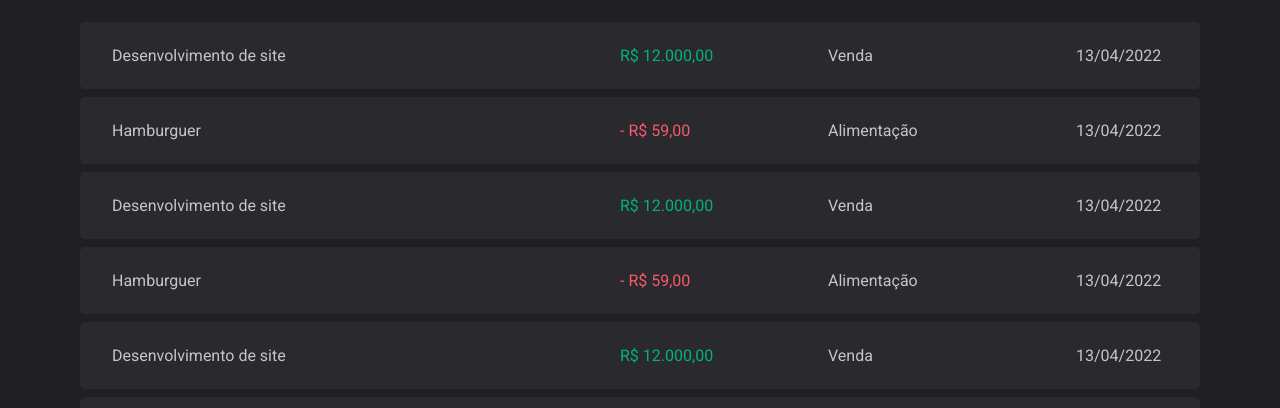
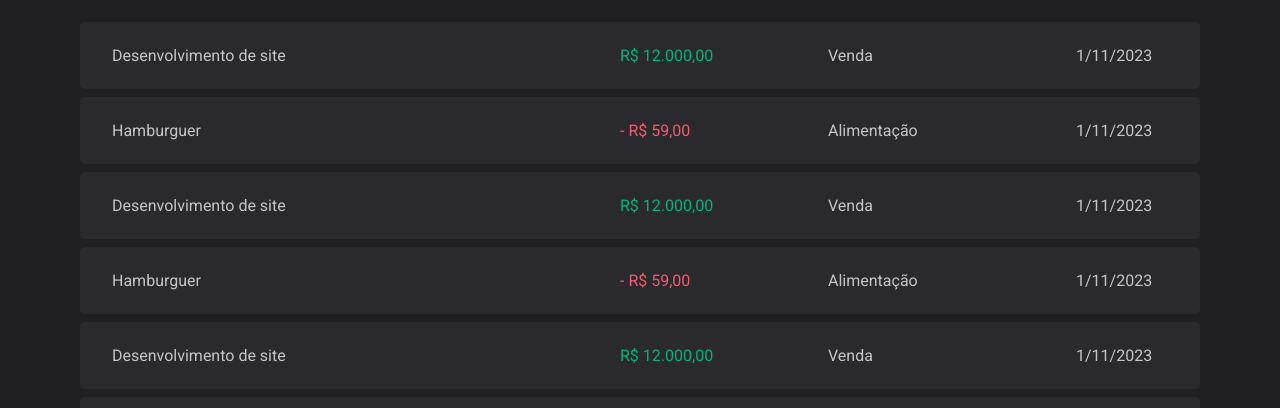
Before and after one commit to Lucariozin/ignite-dtmoney, a React (Vite) app: page / in a window 1280 px wide. Shown: the part 392-800 px from the top of the page. Built offline with nearby package versions, Linux system fonts and the light colour scheme.

Commit message:
configuring 'json-server'.

```diff
--- /dev/null
+++ b/json-server/fake-json-server-db.json
@@ -0,0 +1,36 @@
+{
+  "transactions": [
+    {
+      "id": 1,
+      "type": "income",
+      "description": "Desenvolvimento de site",
+      "value": 12000,
+      "category": "venda",
+      "createdAt": "10-01-2023 14:00:00"
+    },
+    {
+      "id": 2,
+      "type": "outcome",
+      "description": "Hamburguer",
+      "value": 59,
+      "category": "Alimentação",
+      "createdAt": "10-01-2023 15:00:00"
+    },
+    {
+      "id": 3,
+      "type": "outcome",
+      "description": "Aluguel de apartamento",
+      "value": 1200,
+      "category": "Casa",
+      "createdAt": "10-01-2023 16:00:00"
+    },
+    {
+      "type": "outcome",
+      "description": "Teste",
+      "value": 59,
+      "category": "Teste",
+      "createdAt": "2023-01-12T22:35:40.282Z",
+      "id": 4
+    }
+  ]
+}
--- a/package.json
+++ b/package.json
@@ -5,6 +5,7 @@
   "type": "module",
   "scripts": {
     "dev": "vite",
+    "dev:server": "json-server --watch ./json-server/fake-json-server-db.json -p 3001 --middlewares ./json-server/fake-json-server-middleware.cjs",
     "build": "tsc && vite build",
     "preview": "vite preview",
     "lint": "eslint --fix --ext .ts,.tsx,.d.ts"
@@ -13,6 +14,7 @@
     "@hookform/resolvers": "^2.9.10",
     "@radix-ui/react-dialog": "^1.0.2",
     "@radix-ui/react-toggle-group": "^1.0.1",
+    "json-server": "^0.17.1",
     "phosphor-react": "^1.4.1",
     "react": "^18.2.0",
     "react-dom": "^18.2.0",
--- a/src/components/TransactionListContainer/components/TransactionItem/TransactionItem.tsx
+++ b/src/components/TransactionListContainer/components/TransactionItem/TransactionItem.tsx
@@ -1,10 +1,4 @@
-import {
-  Category,
-  Container,
-  CreationDate,
-  Description,
-  Value,
-} from './TransactionItem.styles'
+import { Category, Container, CreationDate, Description, Value } from './TransactionItem.styles'
 
 export type TransactionType = 'income' | 'outcome'
 
@@ -21,10 +15,7 @@ interface FormatTransactionValueParams {
   type: TransactionType
 }
 
-const formatTransactionValue = ({
-  value,
-  type,
-}: FormatTransactionValueParams) => {
+const formatTransactionValue = ({ value, type }: FormatTransactionValueParams) => {
   let formattedValue = value.toLocaleString('pt-br', {
     style: 'currency',
     currency: 'BRL',
@@ -45,6 +36,7 @@ export const TransactionItem = ({
   createdAt = new Date(),
 }: TransactionItemProps) => {
   const formattedValue = formatTransactionValue({ value, type })
+  const formattedCreationDate = createdAt.toLocaleDateString()
 
   return (
     <Container>
@@ -54,7 +46,7 @@ export const TransactionItem = ({
 
       <Category>{category}</Category>
 
-      <CreationDate>13/04/2022</CreationDate>
+      <CreationDate>{formattedCreationDate}</CreationDate>
     </Container>
   )
 }
```
Also changed, not shown: json-server/fake-json-server-middleware.cjs (added, +11 -0 lines), 1 other file (tests, documents, lock files or other folders).
